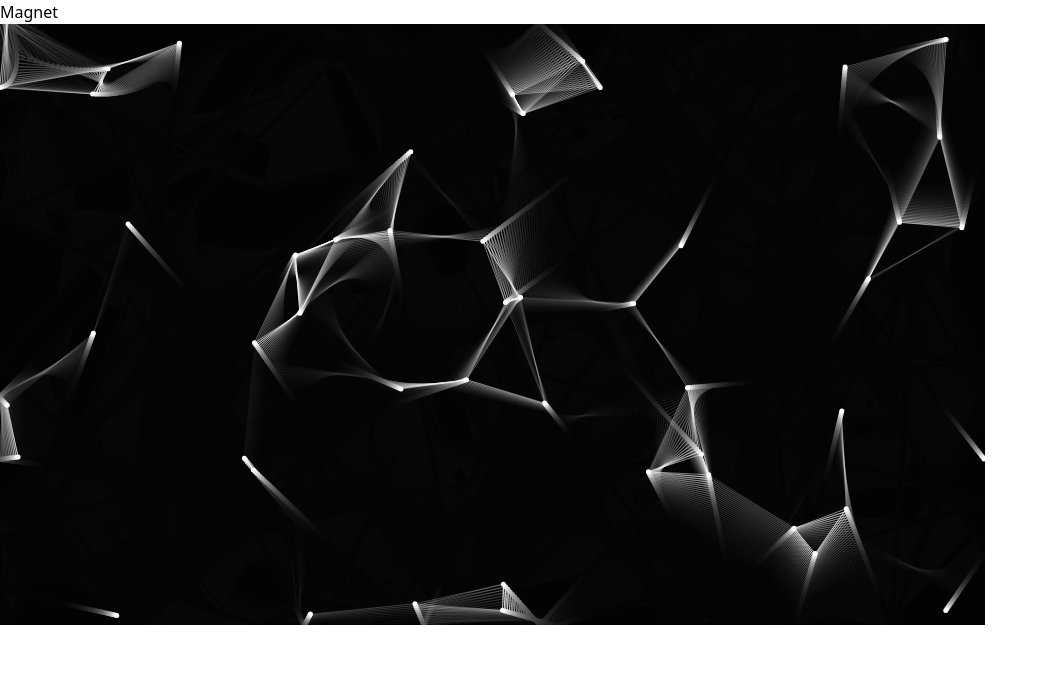
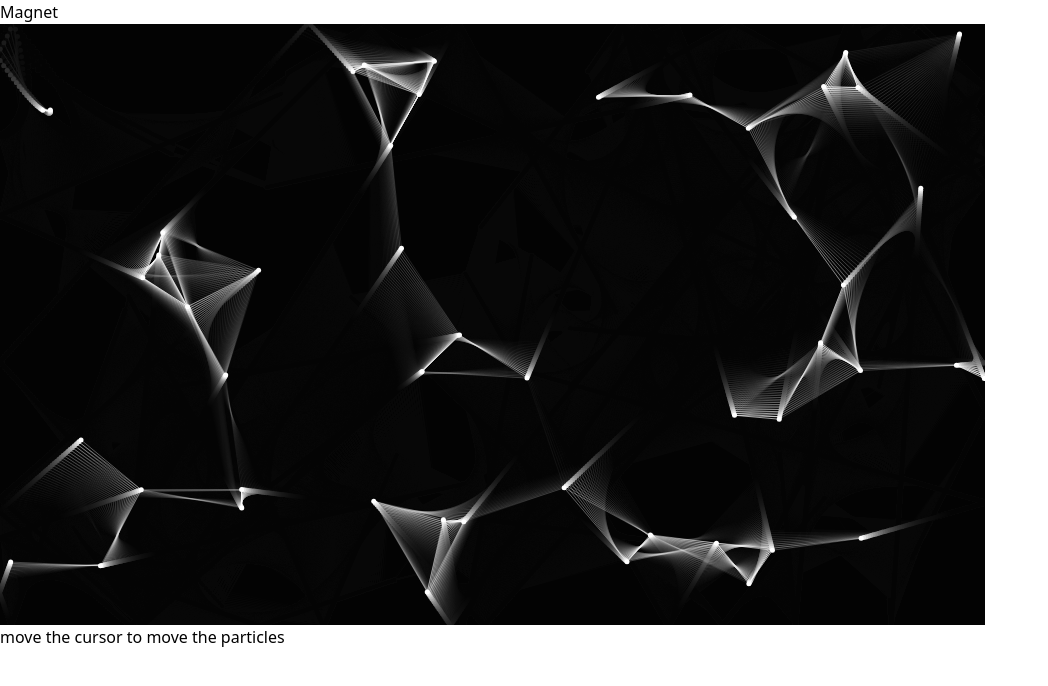
Before and after one commit to bryandanendra/particlemagnet, a React (Vite) app: page / in a window 1280 px wide. Shown: the top 686 px of the page, without its empty margins (0-1048 px from the left). Built offline with nearby package versions, Linux system fonts and the light colour scheme.

Commit message:
add text at bottom

```diff
--- a/src/App.tsx
+++ b/src/App.tsx
@@ -7,6 +7,23 @@ function App() {
   const animationFrameId = useRef<number>()
   const isTouching = useRef(false)
   const isMobile = useRef(false)
+  const [isDeviceMobile, setIsDeviceMobile] = React.useState(false)
+
+  // Deteksi mobile di luar useEffect
+  React.useEffect(() => {
+    const checkMobile = () => {
+      const mobileStatus = window.innerWidth <= 768
+      isMobile.current = mobileStatus
+      setIsDeviceMobile(mobileStatus)
+    }
+
+    checkMobile()
+    window.addEventListener('resize', checkMobile)
+
+    return () => {
+      window.removeEventListener('resize', checkMobile)
+    }
+  }, [])
 
   useEffect(() => {
     const canvas = canvasRef.current
@@ -15,12 +32,7 @@ function App() {
     const ctx = canvas.getContext('2d')
     if (!ctx) return
 
-    const checkMobile = () => {
-      isMobile.current = window.innerWidth <= 768
-    }
-
     const resizeCanvas = () => {
-      checkMobile()
       canvas.width = (window.innerWidth - 48) * (isMobile.current ? 0.9 : 0.8)
       canvas.height = (window.innerHeight - 48) * (isMobile.current ? 0.9 : 0.8)
     }
@@ -238,15 +250,20 @@ function App() {
   }, [])
 
   return (
-    <div className="relative min-h-screen bg-black flex items-center justify-center">
+    <div className="relative min-h-screen bg-black flex flex-col items-center justify-center">
       <h1 className="absolute top-4 left-4 sm:top-8 sm:left-8 text-2xl sm:text-4xl text-white font-bold z-10">
         Magnet
       </h1>
-      <div className="relative w-[calc(90%-(48px*0.9))] h-[calc(90vh-(48px*0.9))] sm:w-[calc(80%-(48px*0.8))] sm:h-[calc(80vh-(48px*0.8))] m-4 sm:m-6 rounded-xl overflow-hidden border border-white/20">
+      <div className="relative w-[calc(90%-(48px*0.9))] h-[calc(90vh-(48px*0.9))] sm:w-[calc(80%-(48px*0.8))] sm:h-[calc(80vh-(48px*0.8))] m-2 sm:m-2 rounded-xl overflow-hidden border border-white/20">
         <canvas
           ref={canvasRef}
           className="absolute inset-0 cursor-none bg-black"
         />
+      </div>
+      <div className="text-center">
+        <p className="text-white/60 text-sm sm:text-base px-6 py-2 bg-black/60 backdrop-blur-sm inline-block rounded-full shadow-lg border border-white/10">
+          {isDeviceMobile ? "tap and move the screen to move the particles" : "move the cursor to move the particles"}
+        </p>
       </div>
     </div>
   )
```
